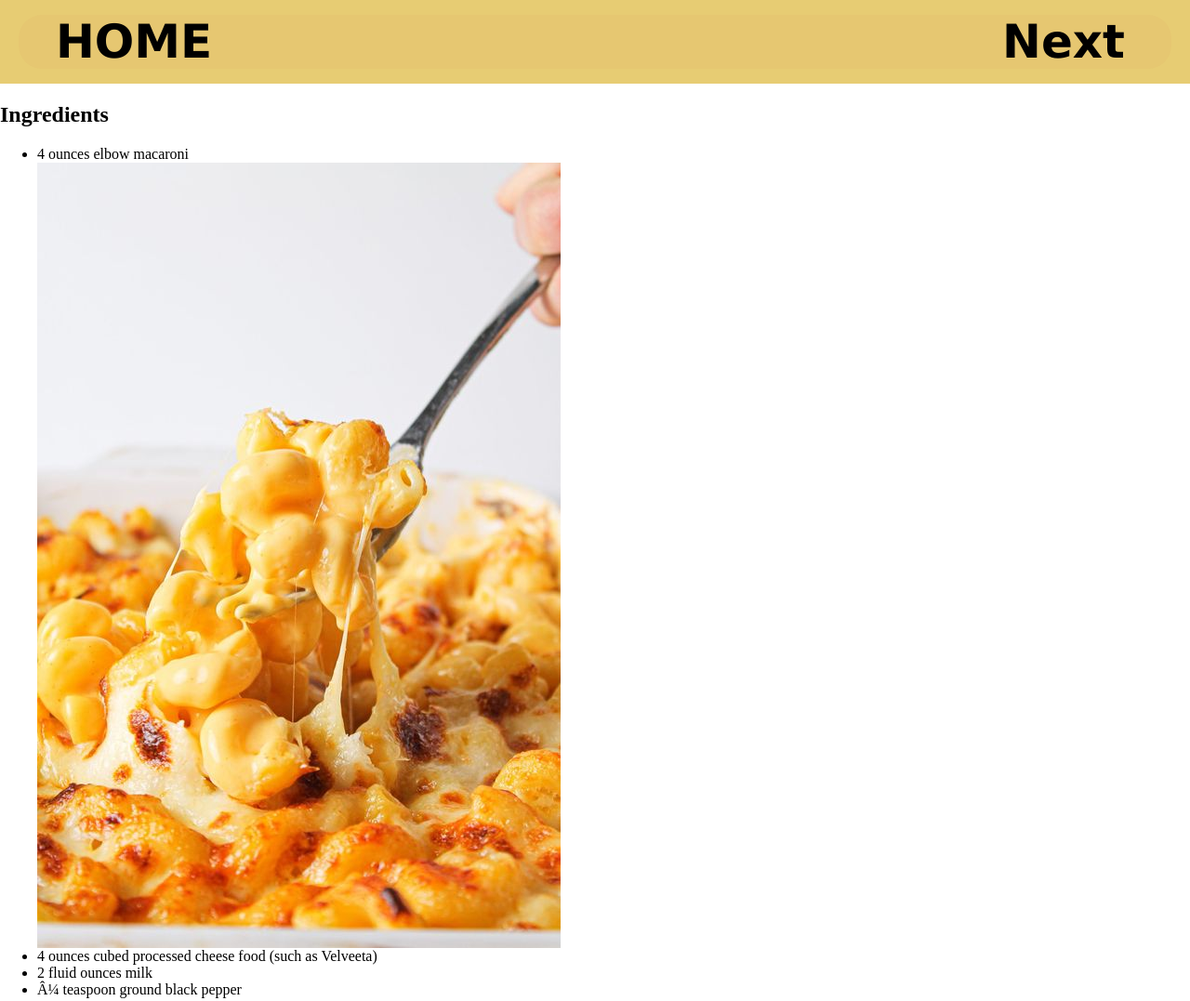
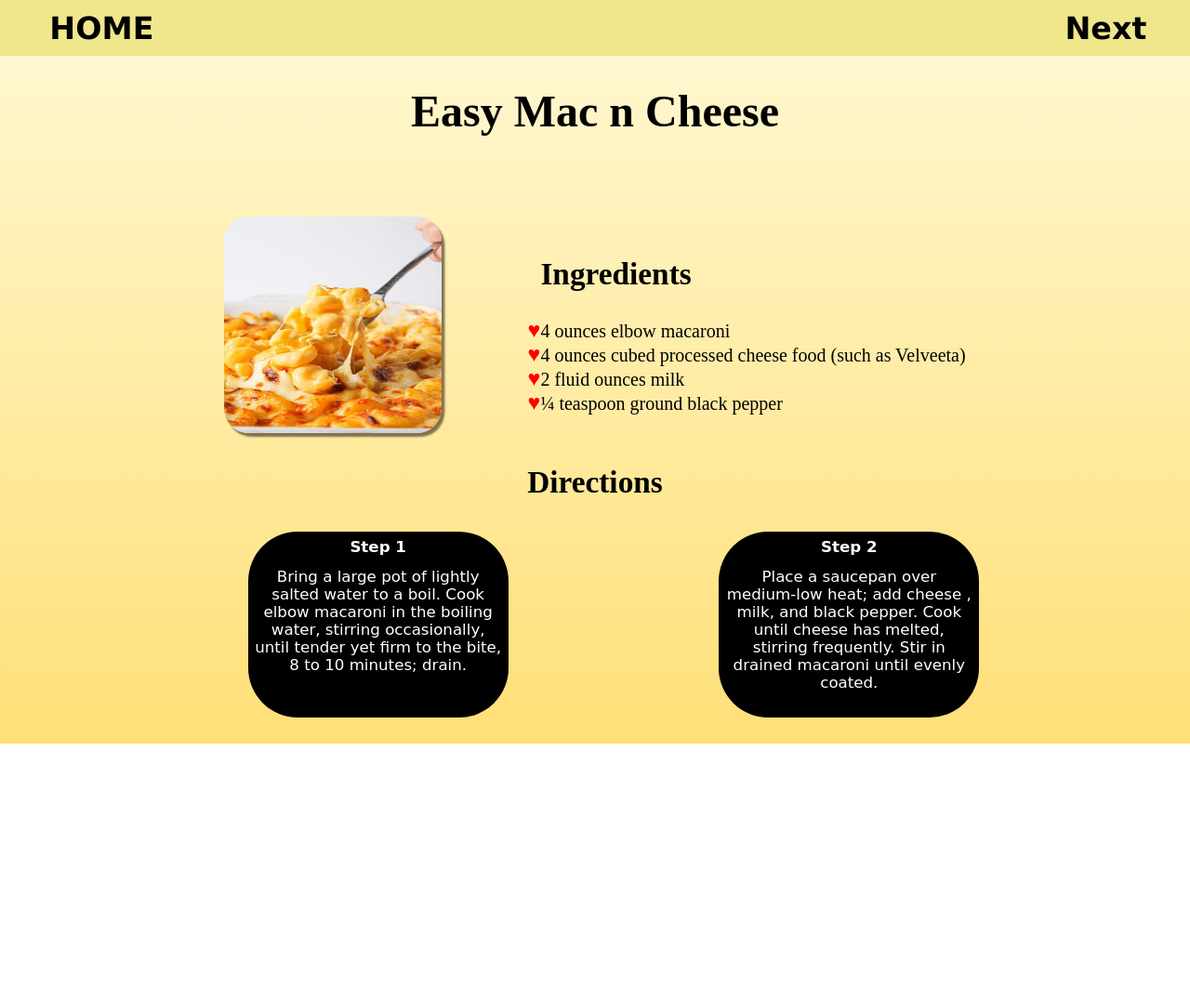
Before and after one commit to Dreamizt/odin-recipes, a plain HTML site: page Recipes/macncheese.html in a window 1280 px wide. Shown: the top 1077 px of the page at 93% size. After the commit the page ends 800 px from the top, so only its background shows below. Drawn offline with Linux system fonts and the light colour scheme.

Commit message:
Add New modified work last update-friday

```diff
--- a/Recipes/macncheese.html
+++ b/Recipes/macncheese.html
@@ -1,36 +1,46 @@
 <DOCTYPE! html>
     <html>
         <head>
-            <meta charset="utf-">
+            <meta charset="utf-8">
+            <meta name="viewport" content="width=device-width, initial-scale=1.0">
             <title></title>
             <style>
                 body, html {
                     margin: 0;
                     padding: 0;
                     width: 100%;
+                    height: 100%;
+                    overflow-x: hidden; /* This prevents white-space from scroll bar*/
+
+                    /*this is for normalizing the page with no padding*/
+                }
+                body{
+                    background: linear-gradient(to bottom, #fff9d6, #ffdf77); /* to -bottom, top, left and right from where you end-start*/
+                    background-size: cover;
+                    background-repeat: no-repeat;
+                    min-height: 100vh
                 }
                 a{
                   font-family: Verdana, Geneva, Tahoma, sans-serif;
                   font-weight: bold;
                   text-decoration: none;
                   color: black;
-                  font-size: 50px;
+                  font-size: 2.604vw;
                 }
                 a:hover{
-                    color: rgb(126, 116, 85);
+                    color: #7e7455;
                 }
                 .navigation{
                     display: flex;
                     flex-direction: column;
                     justify-content: center;
-                    height: 50px;
-                    background-color: #e7cc73;
+                    height: 2.604vw;
+                    background: khaki;
                     margin: 0;
-                    padding: 20px;
+                    padding: 1.042vw;
                 }
                 .headerlist{
-                    background-color: #e6c771;
-                    border-radius: 25px;
+                    border-radius: 1.302vw; /* Centered Buttons*/
                     display: flex;
                     flex-direction: row;
                     align-items: center;
@@ -38,11 +48,98 @@
                     list-style: none;
                 }
                 li.Next{
-                    padding-right: 50px ;
+                    padding-right: 2.604vw ;
+                }
+
+                #Ingredients{
+                    padding-top: 4.167vw; /*this nest the class ingredients and the img*/
+                    display: flex;
+                    flex-direction: row;
+                    justify-content: center;
+                    gap: 5.208vw;
+
+
+                }
+                .Ingredients {
+                    font-family: LEMON MILK;
+                    font-weight: bold;
+                    font-size: 2.604vw;
+                }
+
+                .Ingredientslist{
+                    list-style: none;
+                    display: flex;
+                    flex-direction: column;
+                }
+
+                .Ingredientslist li::marker{
+                    content: '♥';             /*This is how to change the symbols of the bullet points*/
+                    color: red;
+                    font-size: 1.823vw;
+                    margin-right: 0.521vw;
+
+                }
+                #Ingredients img {
+                    box-shadow: 0.26vw 0.313vw 0.156vw #3d3326a6;
+                    border-radius: 2.083vw 2.083vw 2.083vw 2.083vw;
+                    float: left;
+                    height: 18.229vw;
+                    width: 18.229vw;
+
+                }
+                .in{
+                    font-size: 1.563vw;
+                }
+
+
+                .Directions{
+                    display: flex;
+                    justify-content: center; /*this is the headling Directions*/
+                    font-family: LEMON MILK;
+                    font-weight: bold;
+                    font-size: 2.604vw;
+                    padding-top: 0.521vw;
 
                 }
 
+                .drcontainer{
+                    list-style: square;  /*this is the STEPS container flex-box*/
+                    margin: 0;
+                    padding-top: 0.5vw;
+                    padding-bottom: 0.5vw;
+                    display: flex;
+                    flex-direction: row;
+                    justify-content: space-evenly;
+                    font-family: cursive;
+                    border-radius: 5.208vw 5.208vw 7.813vw 7.813vw;
 
+                }
+
+                h4{
+                    margin: 0;
+                    padding: 0.521vw 0 1.042vw 0;
+                    font-size: 1.302vw ;
+                }
+
+                li.dr{
+                    margin: 0;
+                    padding: 0vw 0.521vw 0vw 0.521vw; /*The box style and decoration (STPES 1 and STEPS 2)*/
+                    color: #ffffff;
+                    font-size: 1.302vw;
+                    text-align: center;
+                    overflow: auto;
+                    width: 20.833vw;
+                    height: 15.625vw;
+                    border-radius: 4.167vw;
+                    background-color: #000000;
+                }
+                h1{
+                    display: flex;
+                    justify-content: center;
+                    font-family: LEMON MILK;
+                    flex: 1 1 0;
+                    font-size: 3rem;
+                }
 
             </style>
         </head>
@@ -59,32 +156,34 @@
              </header>
 
             <main>
-
+                <h1> Easy Mac n Cheese</h1>
                 <section id="Ingredients">
-                    <h2>Ingredients</h2>
-                    <ul class="Ingredients list">
-                        <li>4 ounces elbow macaroni</li>
-                        <img src="img/mac.jpg" alt Mac and Cheese>
-                        <li>4 ounces cubed processed cheese food (such as Velveeta)</li>
-                        <li>2 fluid ounces milk</li>
-                        <li>¼ teaspoon ground black pepper</li>
+                    <img src="img/mac.jpg" alt="Mac and Cheese">
+                    <ul class="Ingredientslist">
+                        <h2 class="Ingredients">Ingredients</h2>
+                        <li class="in">4 ounces elbow macaroni</li>
+                        <li class="in">4 ounces cubed processed cheese food (such as Velveeta)</li>
+                        <li class="in">2 fluid ounces milk</li>
+                        <li class="in">¼ teaspoon ground black pepper</li>
                     </ul>
                 </section>
 
                 <section id="Directions">
-                    <h2>Directions</h2>
-                    <ul class="Directions list">
-                        <h4> Step 1</h4>
-                        <li>Bring a large pot of lightly salted water to a boil. Cook elbow macaroni
+                    <h2 class="Directions">Directions</h2>
+
+                    <ul class="drcontainer">
+
+                        <li class="dr"><h4> Step 1</h4>Bring a large pot of lightly salted water to a boil. Cook elbow macaroni
                             in the boiling water, stirring occasionally, until tender yet firm to the
                             bite, 8 to 10 minutes; drain.
                         </li>
-                        <h4> Step 2</h4>
-                        <li>Place a saucepan over medium-low heat; add cheese , milk, and black pepper.
+                        <li class="dr"><h4> Step 2</h4>Place a saucepan over medium-low heat; add cheese , milk, and black pepper.
                              Cook until cheese has melted, stirring frequently. Stir in drained macaroni
                              until evenly coated.
                         </li>
+
                     </ul>
+
                 </section>
 
 
```
Also changed, not shown: Index.html (+5 -4 lines), Recipes/chickenrice.html (+227 -0 lines), Recipes/img/a173dde1a2a74083fcafc21f8ce3b8c8.jpg (added), Recipes/img/chicken_pan.jpg (added), 1 other file.
